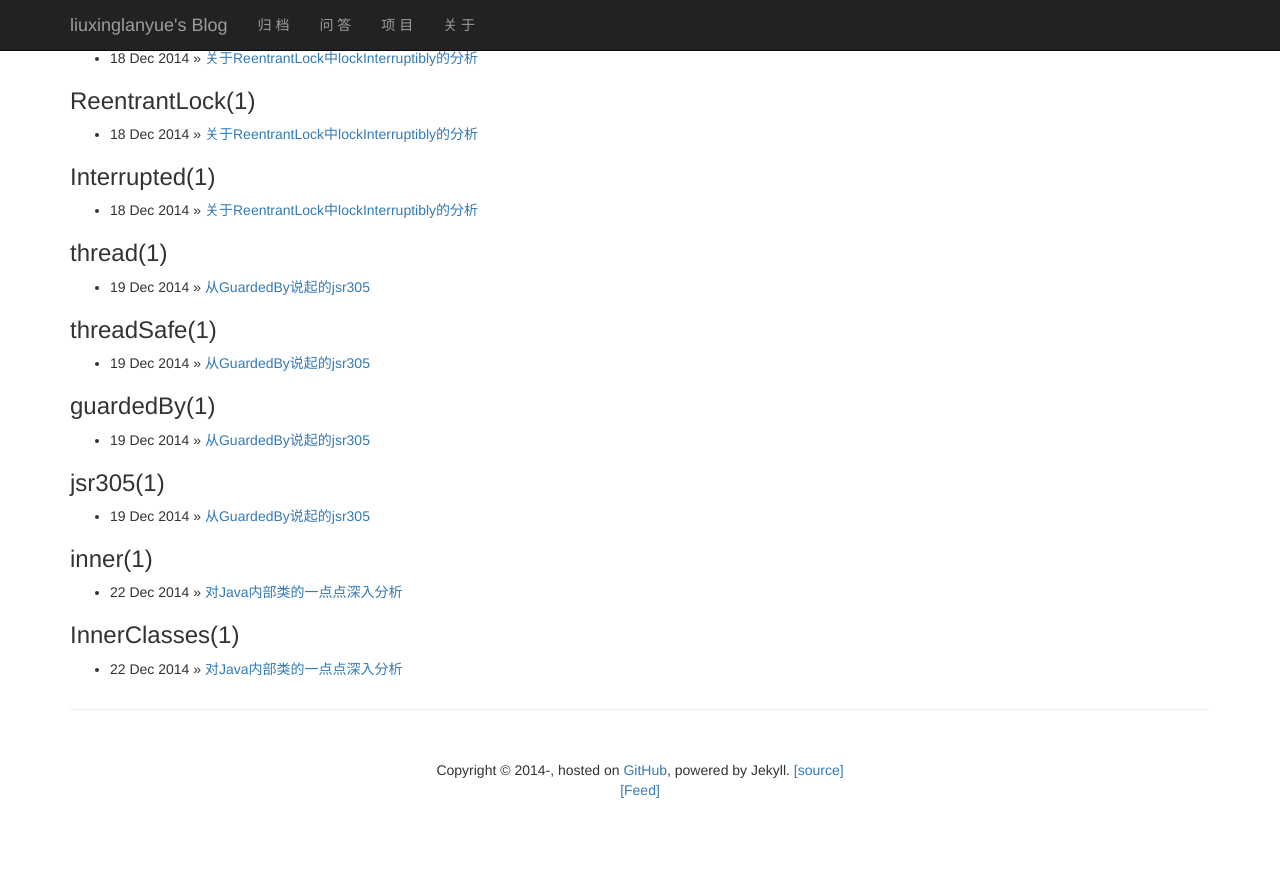
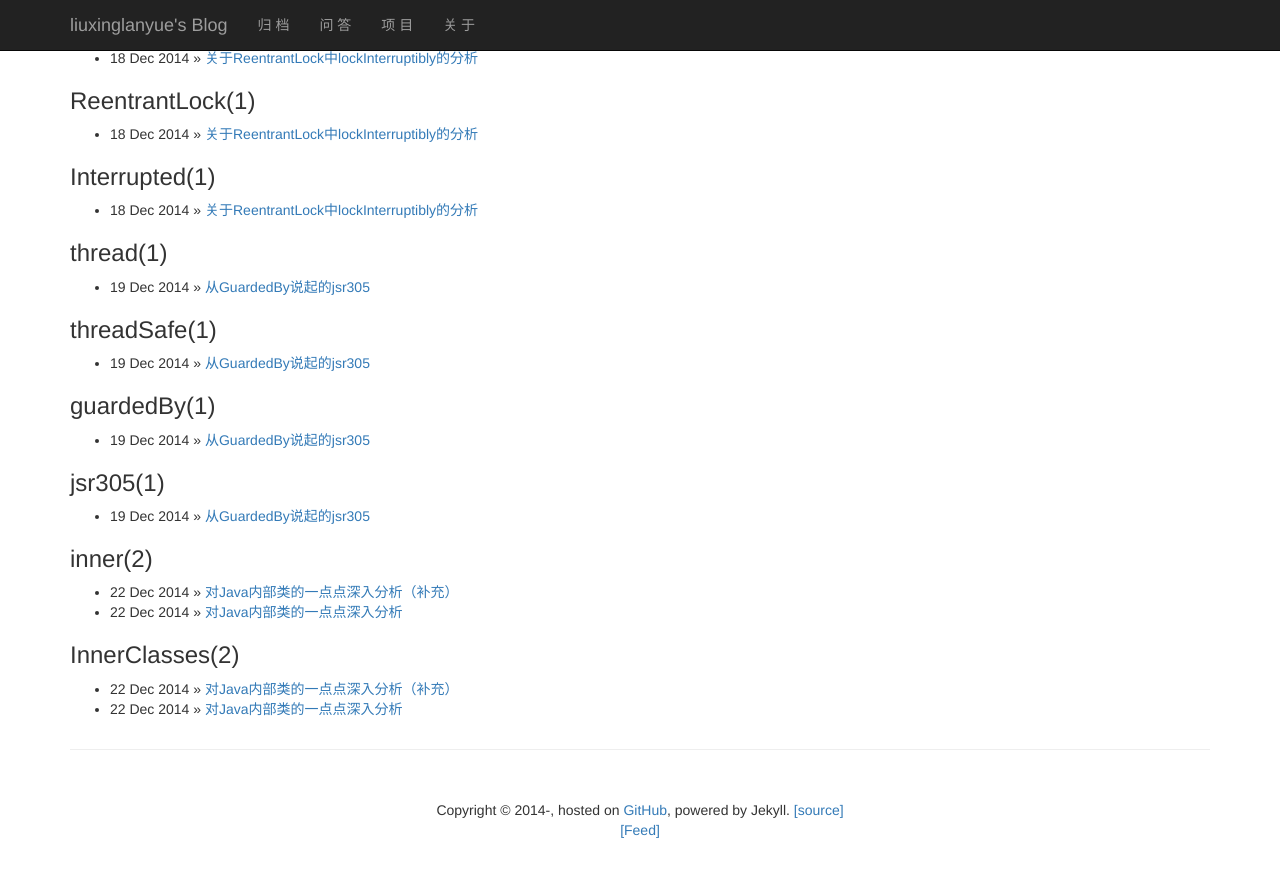
Before and after one commit to liuxinglanyue/blog, a Jekyll site: the page built from tags.md, in a window 1280 px wide and 900 px high, scrolled down 1723 px. Shown: the top 877 px of the window. Built offline with Jekyll 4.4.1, drawn with Linux system fonts in a browser that asks for light colours; nearby versions of some CDN libraries; Markdown is read by kramdown in place of the engine named in the settings; comment, search, counter and statistics services are not loaded.

Commit message:
Update 2014-12-22-inner-class2.markdown

```diff
--- a/_posts/2014-12-22-inner-class2.markdown
+++ b/_posts/2014-12-22-inner-class2.markdown
@@ -1,8 +1,8 @@
 ---
 layout: post
 category: "java"
-title:  "women"
-tags: []
+title:  "对Java内部类的一点点深入分析（补充）"
+tags: [inner,InnerClasses]
 ---
 
 这篇是对上一篇文章的补充，有种初始化是匿名类初始化，我们这里就来比较下。
```
